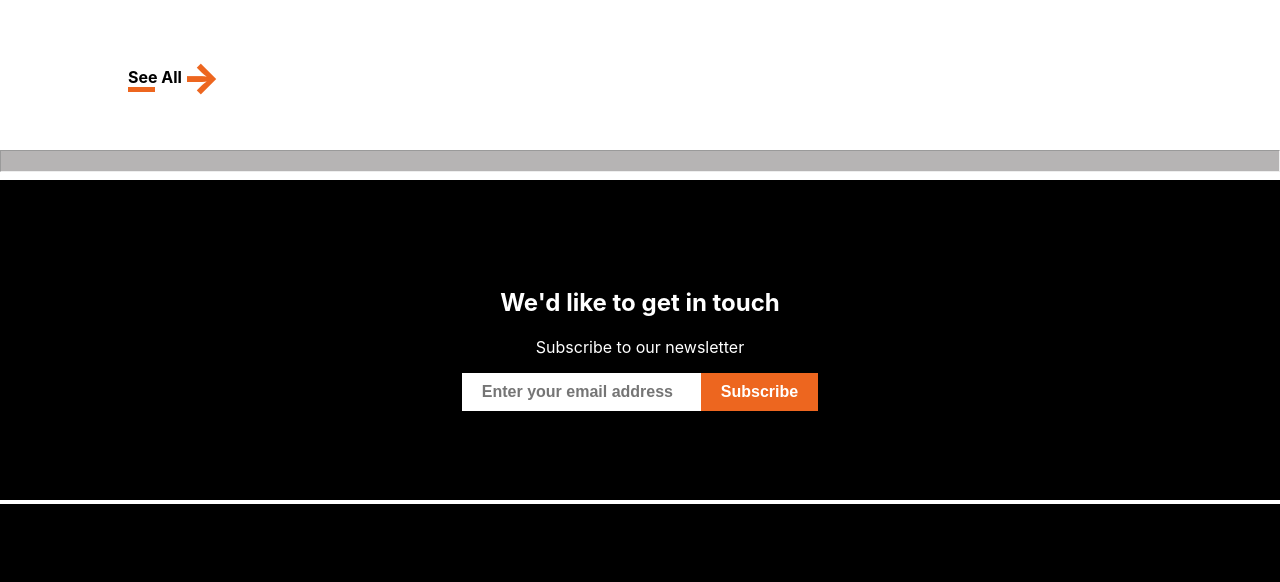
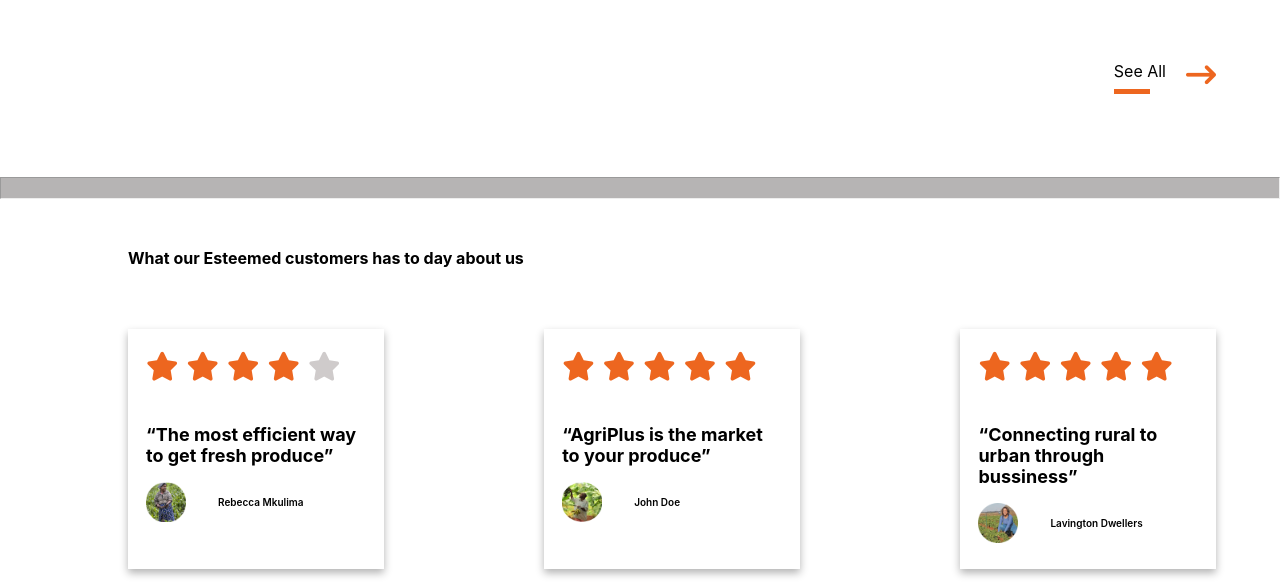
Before and after one commit to G-Okumu/agriplus, a plain HTML site: page index.html in a window 1280 px wide. Shown: the part 2092-2674 px from the top of the page. Drawn offline with Linux system fonts and the light colour scheme.

Commit message:
customer review done

```diff
--- a/index.css
+++ b/index.css
@@ -179,6 +179,7 @@
 
 #products {
     margin-left: 8rem;
+    padding-bottom: 4rem;
 }
 
 figure {
@@ -190,19 +191,28 @@
     font-size: 10px;
 }
 
-#see_all_p {
-    /* float: right; */
-    /* margin-right: 4rem; */
+.see_all_p {
     display: flex;
-    align-items: center;
-    font-weight: bold;
+    justify-content: space-between;
+    margin-right: 4rem;
+    padding-top: 2rem;
 }
 
-#see_all_p :nth-child(1) {
-    position: relative;
+
+.arrow {
+    display: flex;
+    font-size: 1rem;
+    font-weight: normal;
+    align-items: center;
 }
 
-#see_all_p :nth-child(1)::after {
+.arrow :nth-child(1) {
+    position: relative;
+    padding-bottom: 8px;
+    padding-right: 20px;
+}
+
+.arrow :nth-child(1)::after {
     content: '';
     position: absolute;
     width: 50%;
@@ -212,13 +222,60 @@
     bottom: -5px;
 }
 
+.arrow :nth-child(2) {
+    color: #ED661F;
+    font-weight: bolder;
+    font-size: 30px;
+}
+#customers {
+    height: auto;
+    padding-top: 20px;
+    margin-left: 8rem;
+    margin-bottom: 8rem;
+}
 
+#customers>h4 {
+    padding-bottom: 40px;
+}
 
-#see_all_p :nth-child(2) {
+#customers-card {
+    display: flex;
+    justify-content: space-between;
+    margin-right: 4rem;
+}
+
+.customers-cards {
+    box-shadow: 0 4px 8px 0 rgba(0, 0, 0, 0.3);
+    width: 20%;
+    padding: 20px 20px 10px 18px;
+    height: auto;
+}
+
+.stars {
     color: #ED661F;
-    font-size: 2.5rem;
+    font-size: 1.8em;
+    padding-bottom: 40px;
+}
+
+#non {
+    color: rgb(207, 203, 203);
+}
+
+.quo {
     font-weight: bolder;
+    font-size: large;
 }
+
+.customers-cards figure {
+    display: flex;
+    align-items: center;
+}
+
+.customers-cards figcaption {
+    font-weight: 600;
+    font-size: 10px;
+}
+
 
 /* footer css */
 
--- a/index.html
+++ b/index.html
@@ -151,14 +151,88 @@
 
         </div>
 
-        <div id="see_all_p">
-            <p>See All </p>
-            <p>&rightarrow;</p>
+        <div class="see_all_p">
+            <div></div>
+            <div class="arrow">
+                <p>See All</p>
+                <i class="fa-solid fa-arrow-right-long"></i>
+            </div>
         </div>
 
     </section>
 
     <hr>
+
+    <!-- Customer Review -->
+    <section id="customers">
+        <h4>What our Esteemed customers has to day about us</h4>
+
+        <div id="customers-card">
+            <div class="customers-cards">
+                <div class="stars">
+                    <i class="fa-solid fa-star"></i>
+                    <i class="fa-solid fa-star"></i>
+                    <i class="fa-solid fa-star"></i>
+                    <i class="fa-solid fa-star"></i>
+                    <i id="non" class="fa-solid fa-star"></i>
+                </div>
+
+                <q class="quo">The most efficient way to get fresh produce</q>
+                <figure>
+                    <img src="./images/Rectangle 11.png" alt="rebecca mkulima" height="40" width="40">
+
+                    <figcaption> Rebecca Mkulima</figcaption>
+                </figure>
+            </div>
+
+            <div class="customers-cards">
+
+                <div class="stars">
+                    <i class="fa-solid fa-star"></i>
+                    <i class="fa-solid fa-star"></i>
+                    <i class="fa-solid fa-star"></i>
+                    <i class="fa-solid fa-star"></i>
+                    <i class="fa-solid fa-star"></i>
+                </div>
+
+                <q class="quo">AgriPlus is the market to your produce</q>
+
+                <figure>
+                    <img src="./images/Rectangle 11-1.png" alt="john doe" height="40" width="40">
+
+                    <figcaption> John Doe</figcaption>
+                </figure>
+
+            </div>
+
+            <div class="customers-cards">
+
+                <div class="stars">
+                    <i class="fa-solid fa-star"></i>
+                    <i class="fa-solid fa-star"></i>
+                    <i class="fa-solid fa-star"></i>
+                    <i class="fa-solid fa-star"></i>
+                    <i class="fa-solid fa-star"></i>
+                </div>
+
+                <q class="quo">Connecting rural to urban through bussiness</q>
+
+                <figure>
+                    <img src="./images/Rectangle 11-2.png" alt="lavington dwellers" height="40" width="40">
+
+                    <figcaption> Lavington Dwellers</figcaption>
+                </figure>
+            </div>
+        </div>
+        <div class="see_all_p">
+            <div></div>
+            <div class="arrow">
+                <p>Read More</p>
+                <i class="fa-solid fa-arrow-right-long"></i>
+            </div>
+        </div>
+
+    </section>
 
     <!-- Get in touch -->
     <section id="get-in-touch">
```
